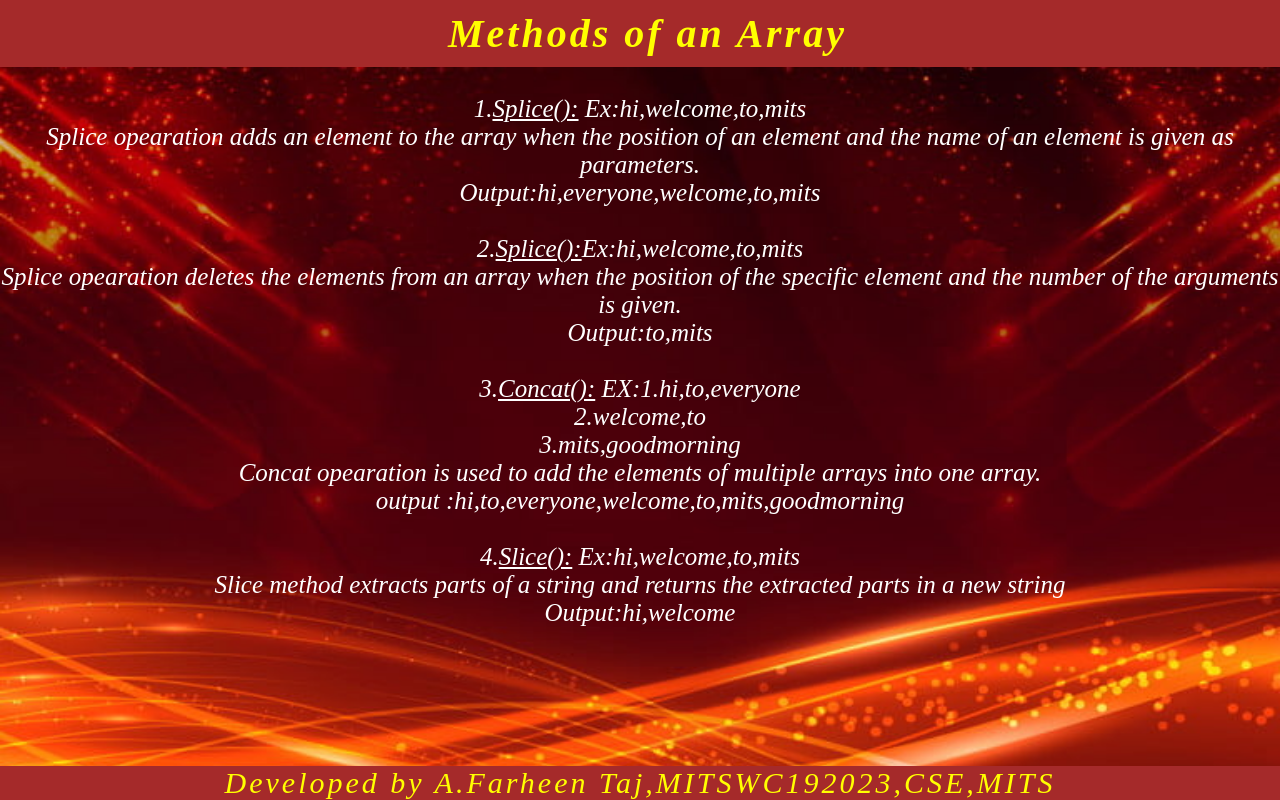
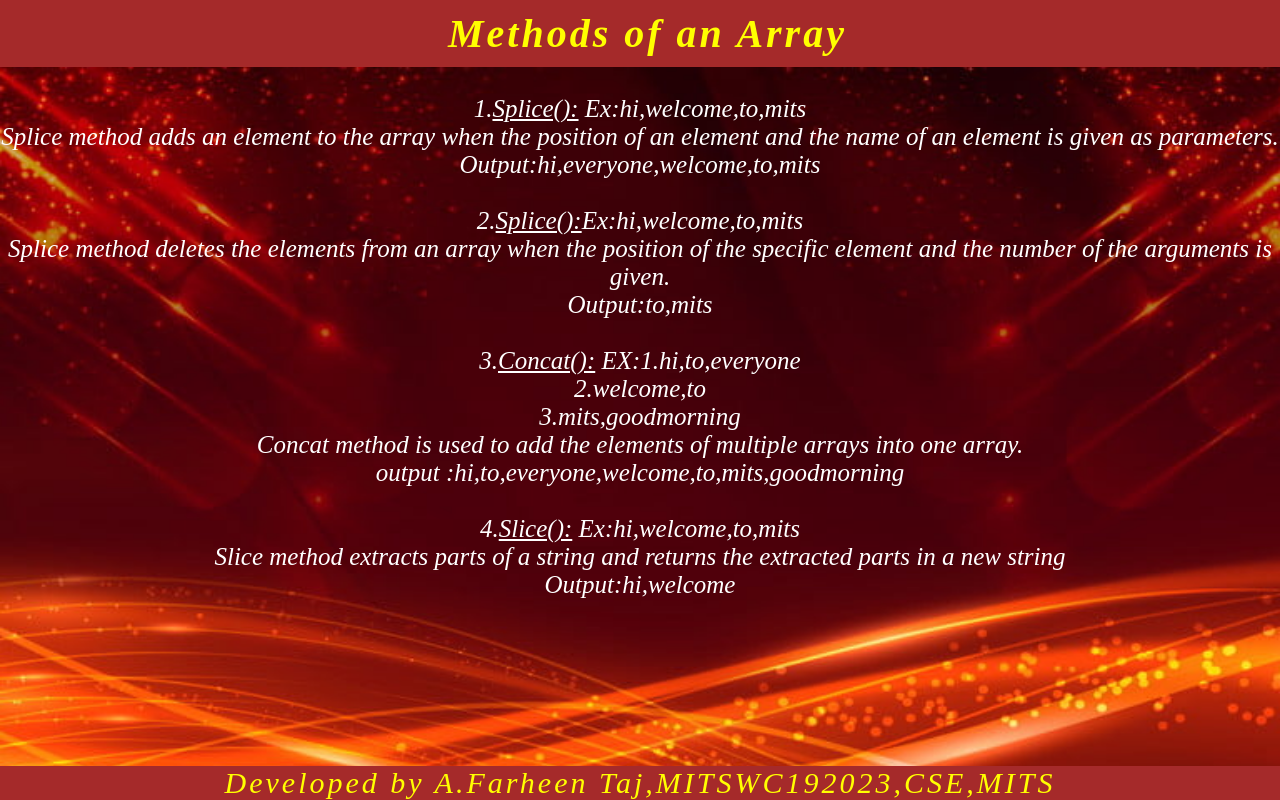
Before and after one commit to Farheen97/jstask2, a plain HTML site: page index.html in a window 1280 px wide. Drawn offline with Linux system fonts and the light colour scheme.

Commit message:
Update index.html

```diff
--- a/index.html
+++ b/index.html
@@ -24,11 +24,11 @@
 		 var a=["hi","welcome","to","mits"];
 		 document.getElementById('demo5').innerHTML="<br>1.<u>Splice():</u> Ex:"+a;
 		 a.splice(1,0,"everyone");
-		 document.getElementById('demo').innerHTML="Splice opearation adds an element to the array when the position of an element and the name of an element is given as parameters.<br> Output:"+a;
+		 document.getElementById('demo').innerHTML="Splice method adds an element to the array when the position of an element and the name of an element is given as parameters.<br> Output:"+a;
 		  var a=["hi","welcome","to","mits"];
 		  document.getElementById('demo10').innerHTML="<br>2.<u>Splice():</u>Ex:"+a;
 		  a.splice(0,2);
-		   document.getElementById('demo1').innerHTML="Splice opearation deletes the elements from an array when the position of the specific element and the number of the arguments is given.<br>Output:"+a;
+		   document.getElementById('demo1').innerHTML="Splice method deletes the elements from an array when the position of the specific element and the number of the arguments is given.<br>Output:"+a;
 		 	 var a=["hi","to","everyone"];
 		 	 var b=["welcome","to"];
 		 	 var c=["mits","goodmorning"];
@@ -36,7 +36,7 @@
 		 	 document.getElementById('demo7').innerHTML="<br>3.<u>Concat():</u> EX:1."+a;
 		 	 document.getElementById('demo8').innerHTML="2."+b;
 		 	 	 document.getElementById('demo9').innerHTML="3."+c;
-		 document.getElementById('demo2').innerHTML="Concat opearation is used to add the elements of multiple arrays into one array.<br> output :"+d;
+		 document.getElementById('demo2').innerHTML="Concat method is used to add the elements of multiple arrays into one array.<br> output :"+d;
 		  var a=["hi","welcome","to","mits"];
 		  var b=a.slice(0,2);
 		 document.getElementById('demo3').innerHTML="<br>4.<u>Slice():</u> Ex:"+a;
```
